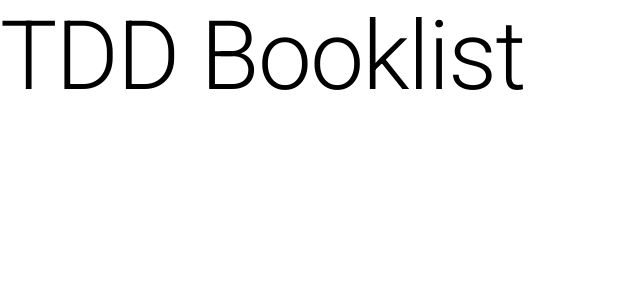
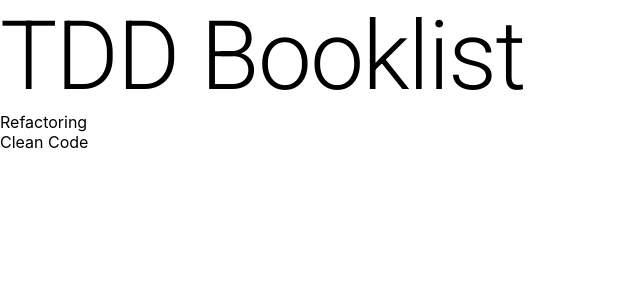
Before and after one commit to bobstrange/typescript-playground, a React (Create React App) app in the folder test-driven-development-with-react/tdd-booklist/: page / in a window 1280 px wide. Shown: the top 300 px of the page, without its empty margins (0-640 px from the left). Built offline with nearby package versions, Linux system fonts and the light colour scheme.

Commit message:
feat: make the test pass again

```diff
--- a/test-driven-development-with-react/tdd-booklist/src/App.tsx
+++ b/test-driven-development-with-react/tdd-booklist/src/App.tsx
@@ -7,6 +7,10 @@
       <Typography variant="h1" component="h1" data-test="heading">
         TDD Booklist
       </Typography>
+      <div data-test="book-list">
+        <div className="book-item">Refactoring</div>
+        <div className="book-item">Clean Code</div>
+      </div>
     </div>
   )
 }
```
Also changed, not shown: test-driven-development-with-react/tdd-booklist/.eslintrc.js, 1 other file (tests, documents, lock files or other folders).
